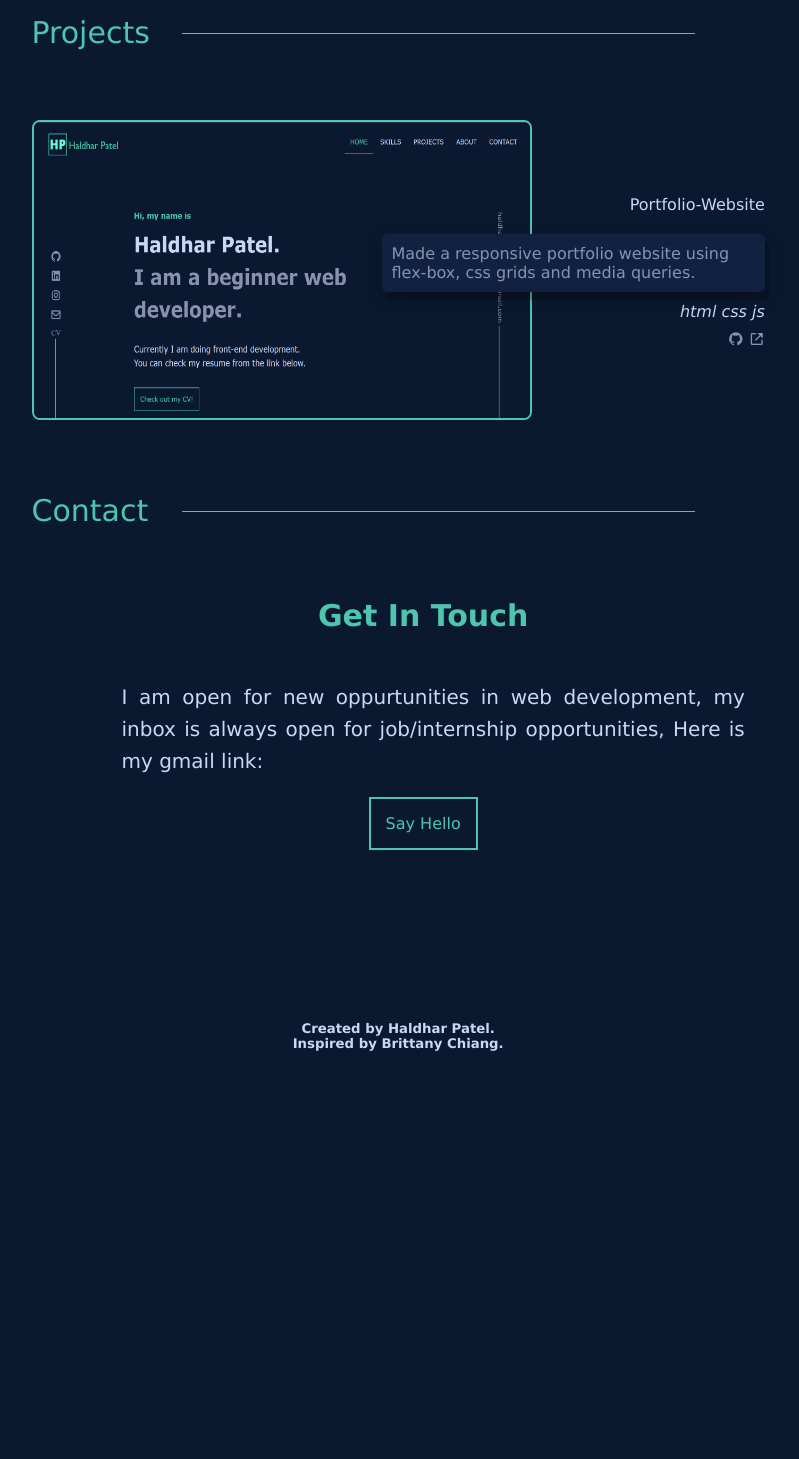
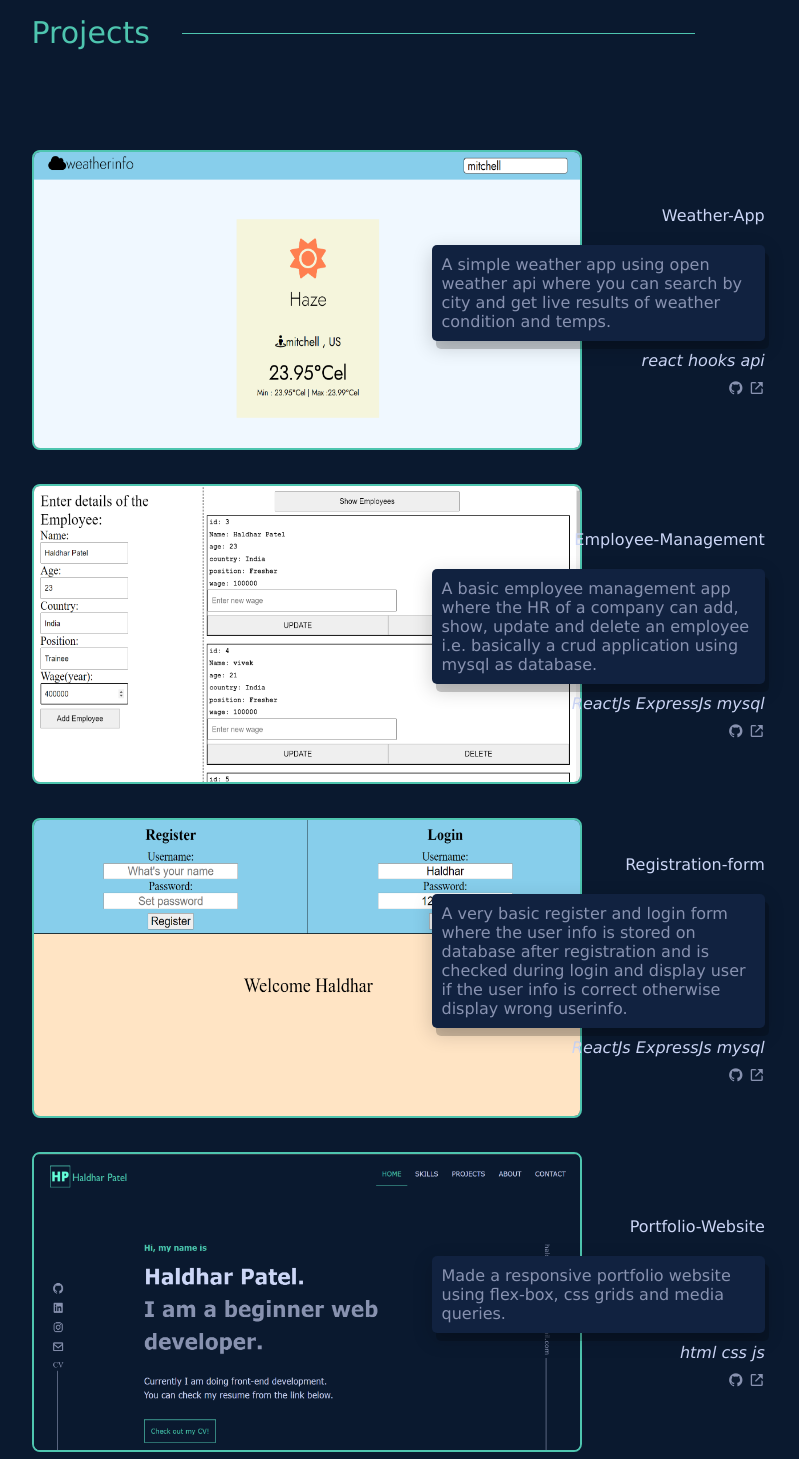
Before and after one commit to Haldhar777/portfolio-haldhar, a plain HTML site: page index.htm in a window 1280 px wide. Shown: the part 2231-3690 px from the top of the page, without its empty margins (218-1017 px from the left). Before the commit the page ends 3302 px from the top, so only its background shows below. Drawn offline with nearby package versions, Linux system fonts and the light colour scheme.

Commit message:
added several projects
also made it little responsive

```diff
--- a/css/style.css
+++ b/css/style.css
@@ -6,7 +6,6 @@
 
 body {
   background-color: #0a192f;
-  overflow-x: hidden;
 }
 body.loaded {
   margin: 20px 40px;
@@ -66,8 +65,8 @@ header {
   position: sticky;
   background: #0a192f;
   top: 0px;
-  z-index: 10;
-  margin: 20px 10px 0px 0px;
+  z-index: 20;
+  margin: 20px 0px 0px 0px;
   align-items: center;
   animation: fadein 1s ease-out 0s 1;
 }
@@ -84,9 +83,22 @@ header .logo_name {
 }
 
 header .nav {
+  margin-left: auto;
+  opacity: 1;
+  animation: nav_load 1s ease 0s 1, fadein 4s ease 0s 1;
+}
+
+header .nav ul {
   display: flex;
-  margin-left: auto;
-  animation: nav_load 1s ease 0s 1, fadein 4s ease 0s 1;
+}
+
+header .bx-menu {
+  color: #4ec5af;
+  position: absolute;
+  top: 10px;
+  right: 20px;
+  font-size: 30px;
+  display: none;
 }
 
 header .nav a {
@@ -304,10 +316,11 @@ header .nav ul li a:hover:not(.active):after {
 
 .project-container {
   display: flex;
+  margin: 30px 0;
 }
 
 .project-container .project-image img {
-  max-width: 500px;
+  max-width: 550px;
   height: 300px;
   border: 2px solid #4ec5af;
   border-radius: 8px;
@@ -396,3 +409,39 @@ header .nav ul li a:hover:not(.active):after {
   right: 73px;
   bottom: -350px;
 }
+
+@media only screen and (max-width: 950px) {
+  .left-side {
+    display: none;
+  }
+  .right-side {
+    display: none;
+  }
+
+  header .bx-menu {
+    display: block;
+    cursor: pointer;
+  }
+
+  header .nav {
+    position: absolute;
+    opacity: 0;
+  }
+
+  /* remember top is 40px*/
+  header .close {
+    background-color: black;
+    position: absolute;
+    top: 0px;
+    right: 0px;
+    transition: all 1s ease;
+  }
+
+  header .close ul {
+    flex-direction: column;
+  }
+
+  header .nav {
+    animation: none;
+  }
+}
--- a/index.htm
+++ b/index.htm
@@ -10,15 +10,16 @@
       href="https://unpkg.com/boxicons@2.1.2/css/boxicons.min.css"
       rel="stylesheet"
     />
-    <script src="js/functions.js"></script>
   </head>
   <body>
     <div id="00"></div>
 
     <header>
-      <div class="logo"><img src="images/HP.png" alt="logo" /></div>
+      <div class="logo">
+        <img src="images/HP.png" alt="logo" />
+      </div>
       <div class="logo_name">Haldhar Patel</div>
-      <div class="nav">
+      <div id="navbar" class="nav">
         <ul>
           <li><a class="home active" href="#00">HOME</a></li>
           <li><a class="skill" href="#01">SKILLS</a></li>
@@ -27,6 +28,7 @@
           <li><a class="contact" href="#04">CONTACT</a></li>
         </ul>
       </div>
+      <div onclick="toggle()"><i class="bx bx-menu"></i></div>
     </header>
 
     <div class="flex-container">
@@ -157,6 +159,93 @@
           <br /><br /><br />
           <div class="project-container">
             <div class="project-image">
+              <img src="images/Screenshot (25).png" alt="weather-app" />
+            </div>
+            <div class="project-desc">
+              <div class="title">Weather-App</div>
+              <div class="title-desc">
+                <div>
+                  A simple weather app using open weather api where you can
+                  search by city and get live results of weather condition and
+                  temps.
+                </div>
+              </div>
+              <div class="techs">
+                <i>react</i>
+                <i>hooks</i>
+                <i>api</i>
+              </div>
+              <div class="git-link">
+                <a href="#https://github.com/Haldhar777/portfolio-haldhar"
+                  ><i class="bx bxl-github"></i>
+                </a>
+                <a href="# https://haldhar777.github.io/portfolio-haldhar/"
+                  ><i class="bx bx-link-external"></i
+                ></a>
+              </div>
+            </div>
+          </div>
+
+          <div class="project-container">
+            <div class="project-image">
+              <img src="images/Screenshot (27).png" alt="crud-app" />
+            </div>
+            <div class="project-desc">
+              <div class="title">Employee-Management</div>
+              <div class="title-desc">
+                <div>
+                  A basic employee management app where the HR of a company can
+                  add, show, update and delete an employee i.e. basically a crud
+                  application using mysql as database.
+                </div>
+              </div>
+              <div class="techs">
+                <i>ReactJs</i>
+                <i>ExpressJs</i>
+                <i>mysql</i>
+              </div>
+              <div class="git-link">
+                <a href="#https://github.com/Haldhar777/portfolio-haldhar"
+                  ><i class="bx bxl-github"></i>
+                </a>
+                <a href="# https://haldhar777.github.io/portfolio-haldhar/"
+                  ><i class="bx bx-link-external"></i
+                ></a>
+              </div>
+            </div>
+          </div>
+
+          <div class="project-container">
+            <div class="project-image">
+              <img src="images/Screenshot (28).png" alt="crud-app" />
+            </div>
+            <div class="project-desc">
+              <div class="title">Registration-form</div>
+              <div class="title-desc">
+                <div>
+                  A very basic register and login form where the user info is
+                  stored on database after registration and is checked during
+                  login and display user if the user info is correct otherwise
+                  display wrong userinfo.
+                </div>
+              </div>
+              <div class="techs">
+                <i>ReactJs</i>
+                <i>ExpressJs</i>
+                <i>mysql</i>
+              </div>
+              <div class="git-link">
+                <a href="#https://github.com/Haldhar777/portfolio-haldhar"
+                  ><i class="bx bxl-github"></i>
+                </a>
+                <a href="# https://haldhar777.github.io/portfolio-haldhar/"
+                  ><i class="bx bx-link-external"></i
+                ></a>
+              </div>
+            </div>
+          </div>
+          <div class="project-container">
+            <div class="project-image">
               <img src="images/Screenshot (18).png" alt="portfolio-image" />
             </div>
             <div class="project-desc">
@@ -222,3 +311,5 @@
     <script src="js/scroll.js"></script>
   </body>
 </html>
+
+<script src="js/functions.js"></script>
--- a/js/functions.js
+++ b/js/functions.js
@@ -1,3 +1,20 @@
 window.onload = function () {
   document.body.className += " loaded";
 };
+
+const navlink = document.getElementById("navbar");
+
+const toggle = () => {
+  navlink.classList.toggle("close");
+  if (navlink.style.opacity == "1") {
+    navlink.style.opacity = "0";
+  } else {
+    navlink.style.opacity = "1";
+  }
+  navlink.style.right = "0px";
+  navlink.style.top = "40px";
+};
+
+if (window.innerWidth > 950) {
+  navlink.style.opacity = "1";
+}
```
Also changed, not shown: images/Screenshot (25).png (added), images/Screenshot (27).png (added), images/Screenshot (28).png (added).
